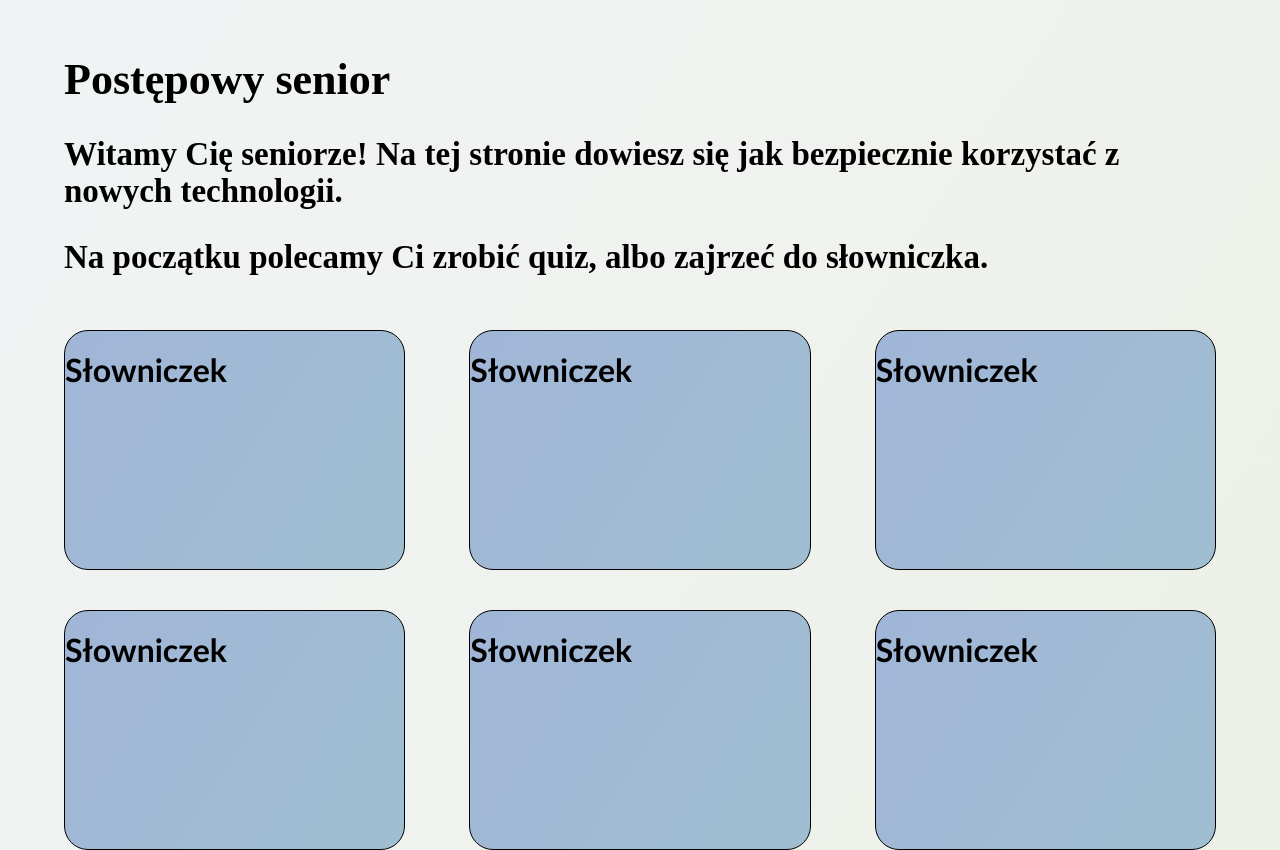
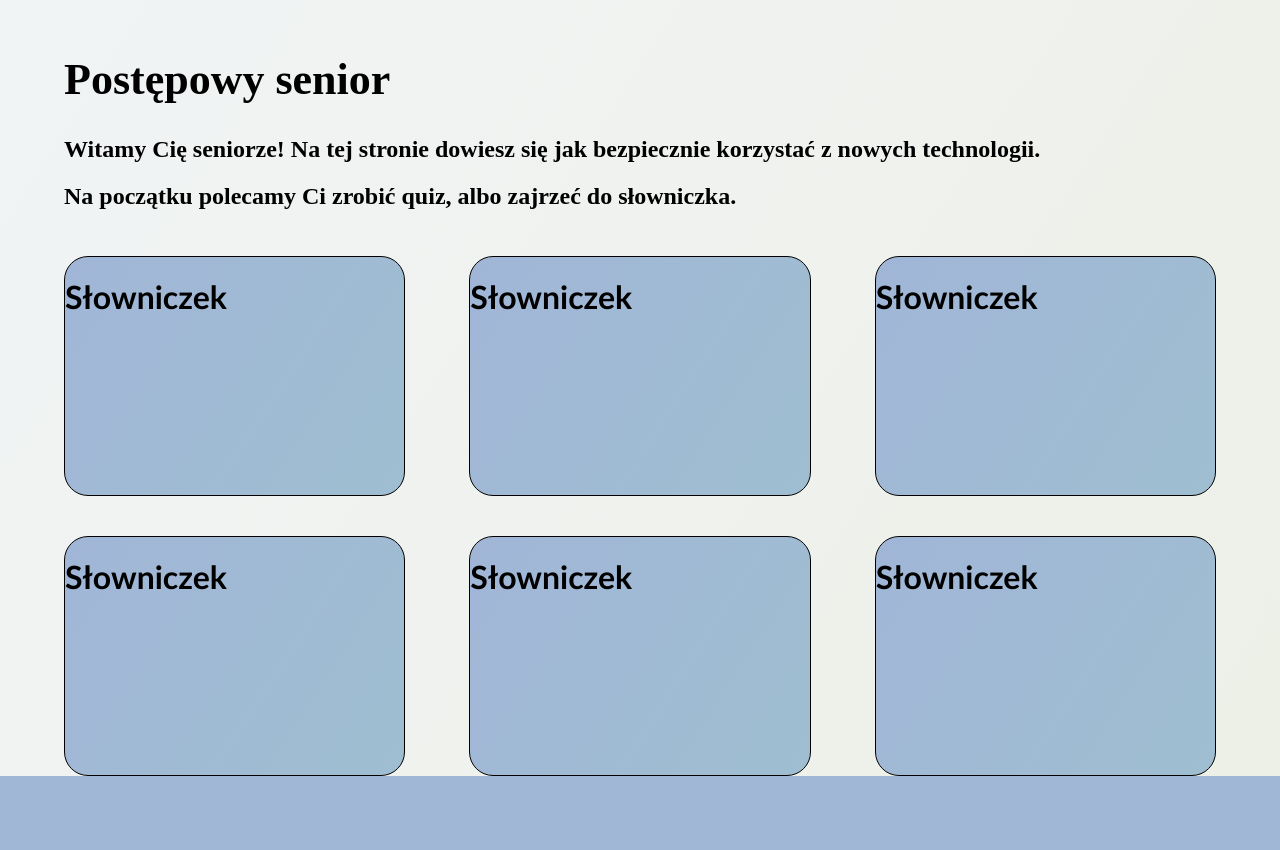
Before and after one commit to QuantumDock/HKT3, a Flask app: page / in a window 1280 px wide. Shown: the part 52-902 px from the top of the page. After the commit the page ends 828 px from the top, so only its background shows below. Run offline with Flask 3, Linux system fonts and the light colour scheme; some web fonts are replaced.

Commit message:
html: fix typo and indentation

```diff
--- a/templates/index.html
+++ b/templates/index.html
@@ -3,7 +3,7 @@
 {% block body %}
 <div class="title">
     <h1>Postępowy senior</h1>
-    <div title__about>
+    <div class="title__about">
         <h2>Witamy Cię seniorze! Na tej stronie dowiesz się jak bezpiecznie
             korzystać z nowych technologii.</h2>
         <h2>Na początku polecamy Ci zrobić quiz, albo zajrzeć do słowniczka. </h2>
--- a/templates/layout.html
+++ b/templates/layout.html
@@ -19,7 +19,9 @@
   </head>
   <body>
     <nav class="navbar">
-      <button class="navbar__button" id="toggle-high-contrast"><i class="fas fa-adjust"></i></button>
+      <button class="navbar__button" id="toggle-high-contrast">
+        <i class="fas fa-adjust"></i>
+      </button>
     </nav>
     {% block body %}{% endblock %}
     <script src="{{ url_for('static', filename='js/contrast.js') }}"></script>
```
